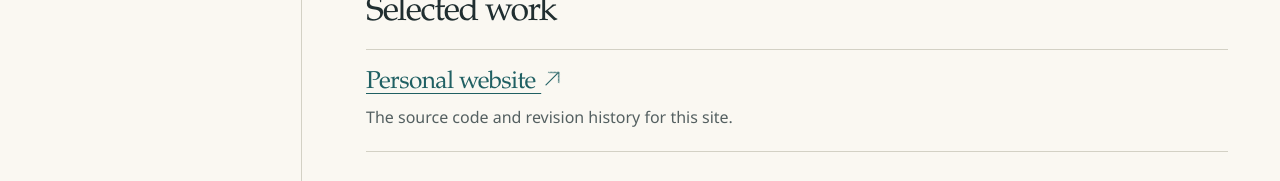
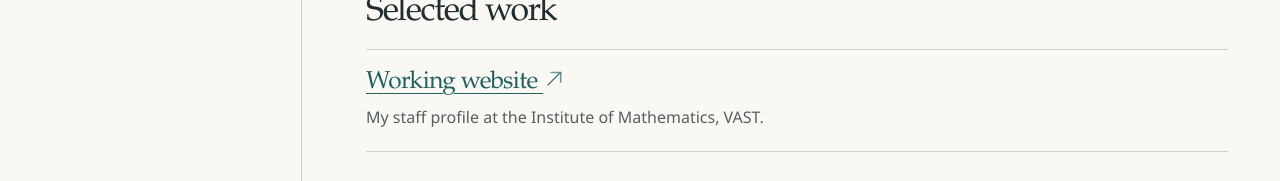
Before and after one commit to vqbao-storm/Vo-Quoc-Bao, a plain HTML site: page index.html in a window 1280 px wide. Shown: the part 949-1130 px from the top of the page. Drawn offline with Linux system fonts and the light colour scheme.

Commit message:
Link the Working website entry to Vo Quoc Bao’s institute profile

```diff
--- a/index.html
+++ b/index.html
@@ -95,8 +95,8 @@
         <h2 id="work-title">Selected work</h2>
         <article class="work-entry">
           <div>
-            <h3><a href="https://github.com/vqbao-storm/Vo-Quoc-Bao">Personal website <span class="link-arrow" aria-hidden="true"></span></a></h3>
-            <p>The source code and revision history for this site.</p>
+            <h3><a href="https://math.ac.vn/staff/vo-quoc-bao">Working website <span class="link-arrow" aria-hidden="true"></span></a></h3>
+            <p>My staff profile at the Institute of Mathematics, VAST.</p>
           </div>
         </article>
       </section>
```
